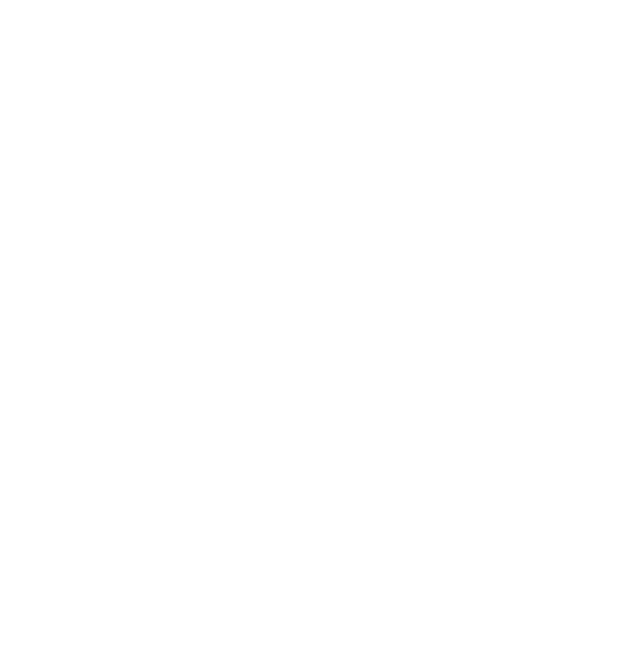
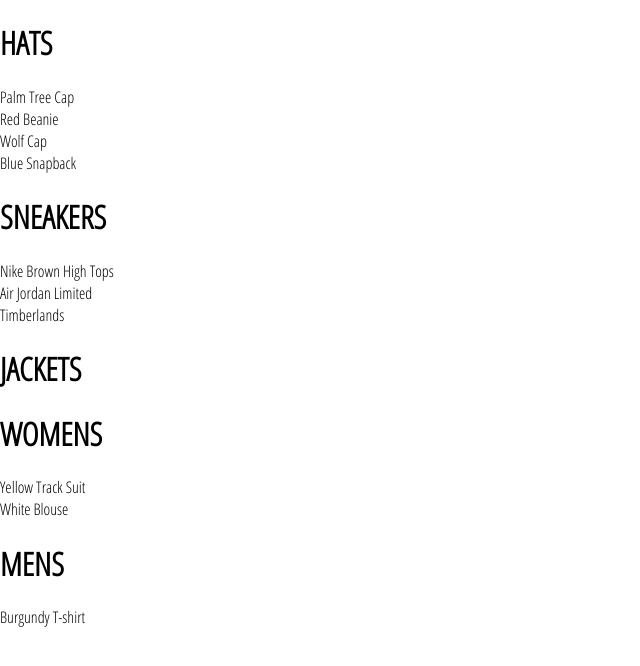
Before and after one commit to co360/E-Commerce-React-App, a React (Create React App) app: page /shop in a window 1280 px wide. Shown: the top 666 px of the page, without its empty margins (0-640 px from the left). Built offline with nearby package versions, Linux system fonts and the light colour scheme.

Commit message:
added preview component and data file

```diff
--- a/src/App.js
+++ b/src/App.js
@@ -2,17 +2,14 @@
 import { Switch, Route } from 'react-router-dom';
 import './App.css';
 import HomePage from './pages/homepage/homepage.component';
-
-const Hatspage = () => {
-  return <h2>Hats Page</h2>;
-};
+import ShopPage from './pages/shop/ShopPage.component';
 
 function App() {
   return (
     <div>
       <Switch>
         <Route exact path='/' component={HomePage} />
-        <Route path='/shop/hats' component={Hatspage} /> {/* Testing */}
+        <Route path='/shop/' component={ShopPage} /> {/* Testing */}
       </Switch>
     </div>
   );
--- /dev/null
+++ b/src/components/preview-component/Preview.component.jsx
@@ -0,0 +1,20 @@
+import React from 'react';
+
+import './preview.styles.scss';
+
+const Preview = ({ title, items }) => {
+  return (
+    <div className='collection-preview'>
+      <h1 className='title'>{title.toUpperCase()}</h1>
+      <div className='preview'>
+        {items
+          .filter((item, idx) => idx > 4)
+          .map(item => (
+            <div key={item.id}>{item.name}</div>
+          ))}
+      </div>
+    </div>
+  );
+};
+
+export default Preview;
--- /dev/null
+++ b/src/pages/shop/ShopPage.component.jsx
@@ -0,0 +1,27 @@
+import React from 'react';
+import Preview from '../../components/preview-component/Preview.component';
+
+import ShopData from './shop.data';
+
+class ShopPage extends React.Component {
+  constructor(props) {
+    super(props);
+
+    this.state = {
+      collections: ShopData
+    };
+  }
+
+  render() {
+    const { collections } = this.state;
+    return (
+      <div classname='shop-page'>
+        {collections.map(({ id, ...collectionProps }) => (
+          <Preview key={id} {...collectionProps} />
+        ))}
+      </div>
+    );
+  }
+}
+
+export default ShopPage;
--- /dev/null
+++ b/src/pages/shop/shop.data.js
@@ -0,0 +1,249 @@
+const ShopData = [
+  {
+    id: 1,
+    title: 'Hats',
+    routeName: 'hats',
+    items: [
+      {
+        id: 1,
+        name: 'Brown Brim',
+        imageUrl: 'https://i.ibb.co/ZYW3VTp/brown-brim.png',
+        price: 25
+      },
+      {
+        id: 2,
+        name: 'Blue Beanie',
+        imageUrl: 'https://i.ibb.co/ypkgK0X/blue-beanie.png',
+        price: 18
+      },
+      {
+        id: 3,
+        name: 'Brown Cowboy',
+        imageUrl: 'https://i.ibb.co/QdJwgmp/brown-cowboy.png',
+        price: 35
+      },
+      {
+        id: 4,
+        name: 'Grey Brim',
+        imageUrl: 'https://i.ibb.co/RjBLWxB/grey-brim.png',
+        price: 25
+      },
+      {
+        id: 5,
+        name: 'Green Beanie',
+        imageUrl: 'https://i.ibb.co/YTjW3vF/green-beanie.png',
+        price: 18
+      },
+      {
+        id: 6,
+        name: 'Palm Tree Cap',
+        imageUrl: 'https://i.ibb.co/rKBDvJX/palm-tree-cap.png',
+        price: 14
+      },
+      {
+        id: 7,
+        name: 'Red Beanie',
+        imageUrl: 'https://i.ibb.co/bLB646Z/red-beanie.png',
+        price: 18
+      },
+      {
+        id: 8,
+        name: 'Wolf Cap',
+        imageUrl: 'https://i.ibb.co/1f2nWMM/wolf-cap.png',
+        price: 14
+      },
+      {
+        id: 9,
+        name: 'Blue Snapback',
+        imageUrl: 'https://i.ibb.co/X2VJP2W/blue-snapback.png',
+        price: 16
+      }
+    ]
+  },
+  {
+    id: 2,
+    title: 'Sneakers',
+    routeName: 'sneakers',
+    items: [
+      {
+        id: 10,
+        name: 'Adidas NMD',
+        imageUrl: 'https://i.ibb.co/0s3pdnc/adidas-nmd.png',
+        price: 220
+      },
+      {
+        id: 11,
+        name: 'Adidas Yeezy',
+        imageUrl: 'https://i.ibb.co/dJbG1cT/yeezy.png',
+        price: 280
+      },
+      {
+        id: 12,
+        name: 'Black Converse',
+        imageUrl: 'https://i.ibb.co/bPmVXyP/black-converse.png',
+        price: 110
+      },
+      {
+        id: 13,
+        name: 'Nike White AirForce',
+        imageUrl: 'https://i.ibb.co/1RcFPk0/white-nike-high-tops.png',
+        price: 160
+      },
+      {
+        id: 14,
+        name: 'Nike Red High Tops',
+        imageUrl: 'https://i.ibb.co/QcvzydB/nikes-red.png',
+        price: 160
+      },
+      {
+        id: 15,
+        name: 'Nike Brown High Tops',
+        imageUrl: 'https://i.ibb.co/fMTV342/nike-brown.png',
+        price: 160
+      },
+      {
+        id: 16,
+        name: 'Air Jordan Limited',
+        imageUrl: 'https://i.ibb.co/w4k6Ws9/nike-funky.png',
+        price: 190
+      },
+      {
+        id: 17,
+        name: 'Timberlands',
+        imageUrl: 'https://i.ibb.co/Mhh6wBg/timberlands.png',
+        price: 200
+      }
+    ]
+  },
+  {
+    id: 3,
+    title: 'Jackets',
+    routeName: 'jackets',
+    items: [
+      {
+        id: 18,
+        name: 'Black Jean Shearling',
+        imageUrl: 'https://i.ibb.co/XzcwL5s/black-shearling.png',
+        price: 125
+      },
+      {
+        id: 19,
+        name: 'Blue Jean Jacket',
+        imageUrl: 'https://i.ibb.co/mJS6vz0/blue-jean-jacket.png',
+        price: 90
+      },
+      {
+        id: 20,
+        name: 'Grey Jean Jacket',
+        imageUrl: 'https://i.ibb.co/N71k1ML/grey-jean-jacket.png',
+        price: 90
+      },
+      {
+        id: 21,
+        name: 'Brown Shearling',
+        imageUrl: 'https://i.ibb.co/s96FpdP/brown-shearling.png',
+        price: 165
+      },
+      {
+        id: 22,
+        name: 'Tan Trench',
+        imageUrl: 'https://i.ibb.co/M6hHc3F/brown-trench.png',
+        price: 185
+      }
+    ]
+  },
+  {
+    id: 4,
+    title: 'Womens',
+    routeName: 'womens',
+    items: [
+      {
+        id: 23,
+        name: 'Blue Tanktop',
+        imageUrl: 'https://i.ibb.co/7CQVJNm/blue-tank.png',
+        price: 25
+      },
+      {
+        id: 24,
+        name: 'Floral Blouse',
+        imageUrl: 'https://i.ibb.co/4W2DGKm/floral-blouse.png',
+        price: 20
+      },
+      {
+        id: 25,
+        name: 'Floral Dress',
+        imageUrl: 'https://i.ibb.co/KV18Ysr/floral-skirt.png',
+        price: 80
+      },
+      {
+        id: 26,
+        name: 'Red Dots Dress',
+        imageUrl: 'https://i.ibb.co/N3BN1bh/red-polka-dot-dress.png',
+        price: 80
+      },
+      {
+        id: 27,
+        name: 'Striped Sweater',
+        imageUrl: 'https://i.ibb.co/KmSkMbH/striped-sweater.png',
+        price: 45
+      },
+      {
+        id: 28,
+        name: 'Yellow Track Suit',
+        imageUrl: 'https://i.ibb.co/v1cvwNf/yellow-track-suit.png',
+        price: 135
+      },
+      {
+        id: 29,
+        name: 'White Blouse',
+        imageUrl: 'https://i.ibb.co/qBcrsJg/white-vest.png',
+        price: 20
+      }
+    ]
+  },
+  {
+    id: 5,
+    title: 'Mens',
+    routeName: 'mens',
+    items: [
+      {
+        id: 30,
+        name: 'Camo Down Vest',
+        imageUrl: 'https://i.ibb.co/xJS0T3Y/camo-vest.png',
+        price: 325
+      },
+      {
+        id: 31,
+        name: 'Floral T-shirt',
+        imageUrl: 'https://i.ibb.co/qMQ75QZ/floral-shirt.png',
+        price: 20
+      },
+      {
+        id: 32,
+        name: 'Black & White Longsleeve',
+        imageUrl: 'https://i.ibb.co/55z32tw/long-sleeve.png',
+        price: 25
+      },
+      {
+        id: 33,
+        name: 'Pink T-shirt',
+        imageUrl: 'https://i.ibb.co/RvwnBL8/pink-shirt.png',
+        price: 25
+      },
+      {
+        id: 34,
+        name: 'Jean Long Sleeve',
+        imageUrl: 'https://i.ibb.co/VpW4x5t/roll-up-jean-shirt.png',
+        price: 40
+      },
+      {
+        id: 35,
+        name: 'Burgundy T-shirt',
+        imageUrl: 'https://i.ibb.co/mh3VM1f/polka-dot-shirt.png',
+        price: 25
+      }
+    ]
+  }
+];
+
+export default ShopData;
```
Also changed, not shown: src/components/preview-component/preview.styles.scss (added).
